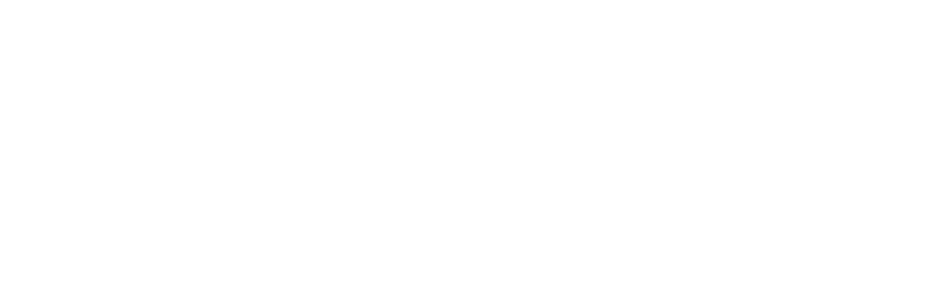
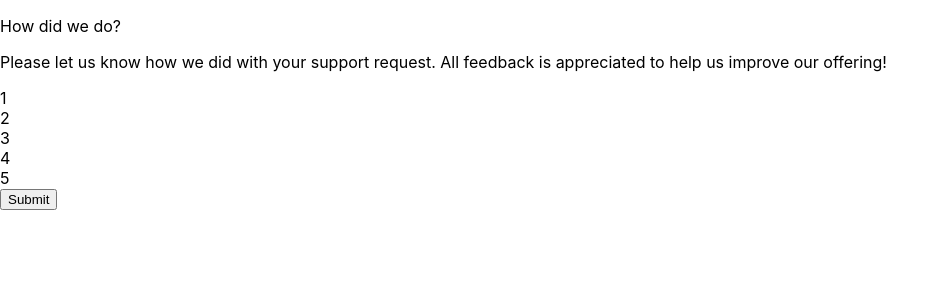
Before and after one commit to burgosha/interactive-rating-component, a React (Create React App) app: page / in a window 1280 px wide. Shown: the top 300 px of the page, without its empty margins (0-949 px from the left). Built offline with nearby package versions, Linux system fonts and the light colour scheme; the HTML template or start-up script is replaced by a standard one.

Commit message:
Update RatingComponent.js

```diff
--- a/src/components/RatingComponent.js
+++ b/src/components/RatingComponent.js
@@ -1,8 +1,18 @@
 import React from "react";
 function RatingComponent(props) {
     return(
-        <div>
-
+        <div className="main-component">
+            <div className="start-logo"></div>
+            <p className="question">How did we do?</p>
+            <p className="description">Please let us know how we did with your support request. All feedback is appreciated to help us improve our offering!</p>
+            <div className="rating-numbers">
+                <div className="numer">1</div>
+                <div className="numer">2</div>
+                <div className="numer">3</div>
+                <div className="numer">4</div>
+                <div className="numer">5</div>
+            </div>
+            <button className="btn-submit">Submit</button>
         </div>
     )
 }
```
